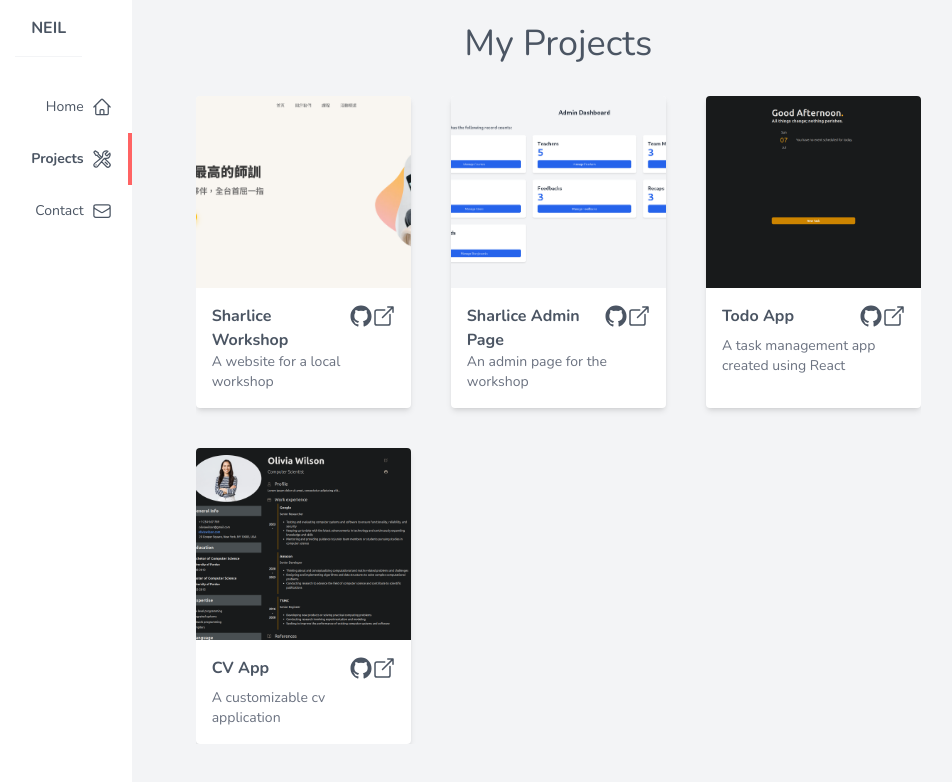
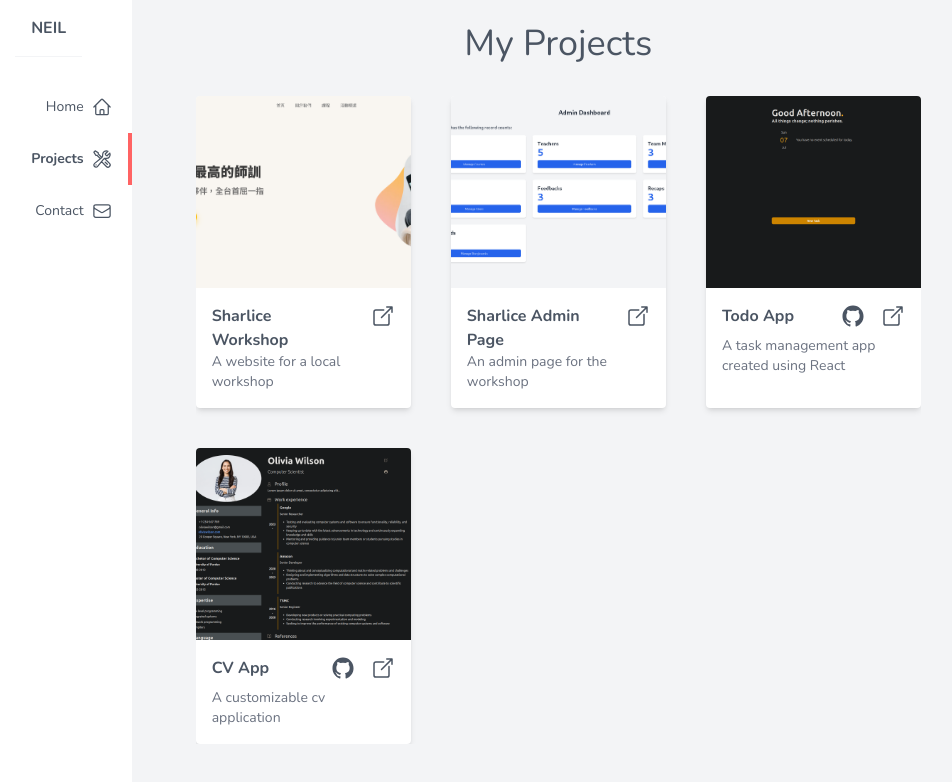
Before and after one commit to blackbird410/portfolio, a React (Vite) app: page /Projects in a window 1280 px wide. Shown: the top 782 px of the page, without its empty margins (295-1247 px from the left). Built offline with nearby package versions, Linux system fonts and the light colour scheme.

Commit message:
fix: display github link for public pages only

```diff
--- a/src/components/Projects.jsx
+++ b/src/components/Projects.jsx
@@ -14,12 +14,16 @@ function ProjectCard({ title, description, link, ghLink, picture }) {
       <div className="m-4">
         <div className="grid grid-cols-8">
           <span className="font-bold col-span-6">{title}</span>
+          <div className="col-span-2 flex justify-end gap-4">
+            {ghLink !== "" && (
               <a className="text-2xl icon" href={ghLink} target="_blank">
                 <Icon type={"Github"} />
               </a>
+            )}
             <a className="text-2xl icon" href={link} target="_blank">
               <Icon type={"Site"} />
             </a>
+          </div>
         </div>
         <span className="block text-gray-500 text-sm">{description}</span>
       </div>
```
Lines whose indentation alone changed are shown as unchanged.
